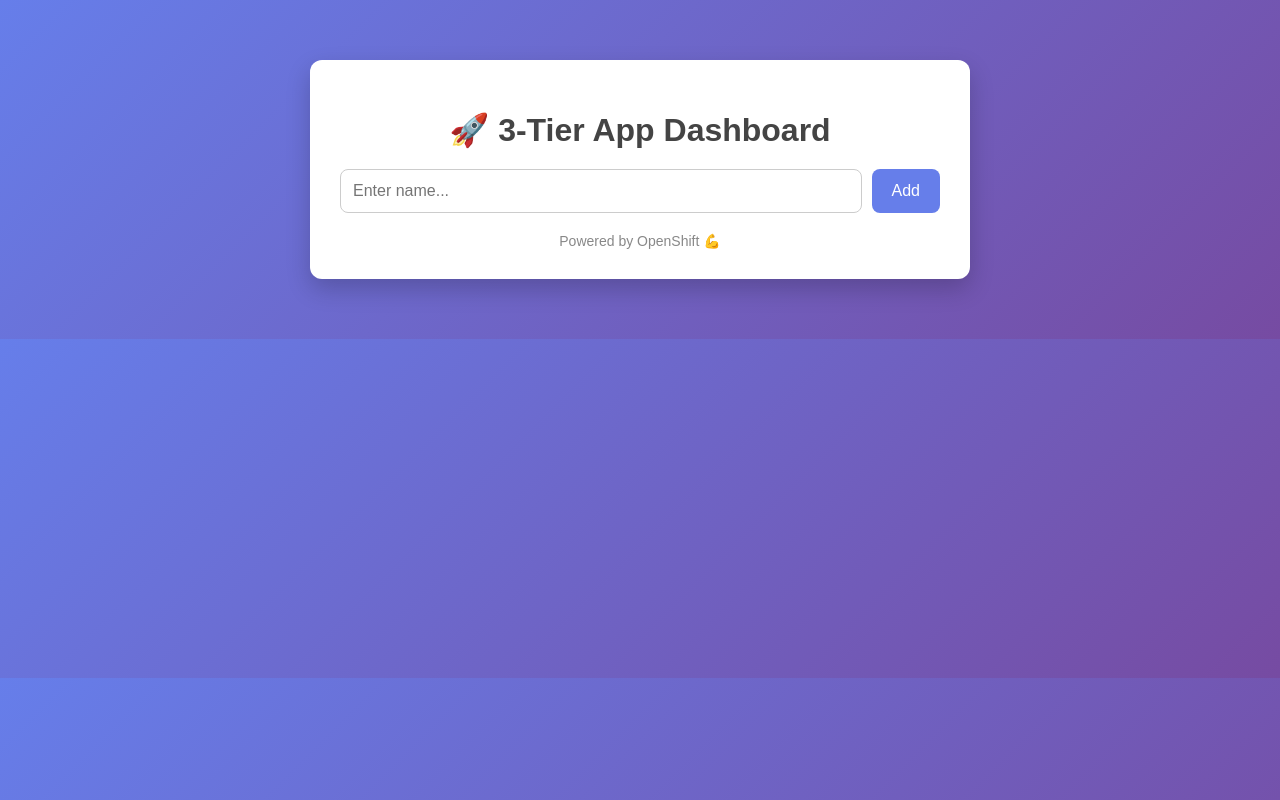
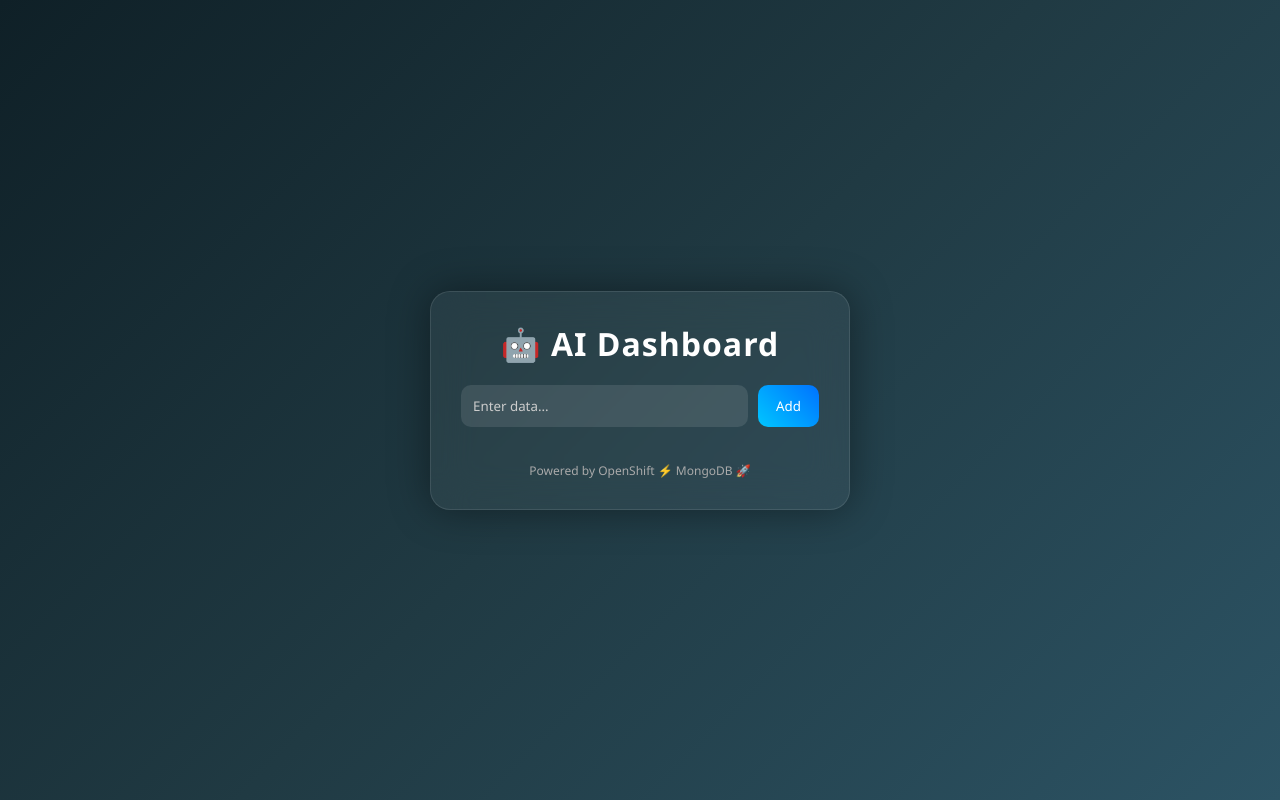
Before and after one commit to vaibhav-devops17/three-tier-openshift-app, a plain HTML site: page frontend/index.html in a window 1280 px wide. Drawn offline with Linux system fonts and the light colour scheme; no server answers.

Commit message:
Update index.html

```diff
--- a/frontend/index.html
+++ b/frontend/index.html
@@ -1,29 +1,48 @@
 <!DOCTYPE html>
 <html>
 <head>
-  <title>3-Tier App</title>
+  <meta charset="UTF-8">
+  <title>AI Dashboard</title>
   <meta name="viewport" content="width=device-width, initial-scale=1.0" />
+
   <style>
-    body {
+    * {
       margin: 0;
-      font-family: Arial, sans-serif;
-      background: linear-gradient(135deg, #667eea, #764ba2);
-      color: #333;
+      padding: 0;
+      box-sizing: border-box;
+      font-family: 'Segoe UI', sans-serif;
     }
 
-    .container {
-      max-width: 600px;
-      margin: 60px auto;
-      background: white;
+    body {
+      height: 100vh;
+      background: linear-gradient(135deg, #0f2027, #203a43, #2c5364);
+      display: flex;
+      justify-content: center;
+      align-items: center;
+      color: white;
+    }
+
+    .card {
+      width: 420px;
+      backdrop-filter: blur(20px);
+      background: rgba(255, 255, 255, 0.05);
+      border-radius: 20px;
       padding: 30px;
-      border-radius: 12px;
-      box-shadow: 0 10px 25px rgba(0,0,0,0.2);
+      box-shadow: 0 0 40px rgba(0,0,0,0.4);
+      border: 1px solid rgba(255,255,255,0.1);
+      animation: fadeIn 1s ease-in-out;
+    }
+
+    @keyframes fadeIn {
+      from {opacity: 0; transform: translateY(20px);}
+      to {opacity: 1; transform: translateY(0);}
     }
 
     h1 {
       text-align: center;
       margin-bottom: 20px;
-      color: #444;
+      font-weight: 600;
+      letter-spacing: 1px;
     }
 
     .input-group {
@@ -35,48 +54,55 @@
     input {
       flex: 1;
       padding: 12px;
-      border-radius: 8px;
-      border: 1px solid #ccc;
-      font-size: 16px;
+      border-radius: 10px;
+      border: none;
+      outline: none;
+      background: rgba(255,255,255,0.1);
+      color: white;
+    }
+
+    input::placeholder {
+      color: #ccc;
     }
 
     button {
-      padding: 12px 20px;
+      padding: 12px 18px;
       border: none;
-      background: #667eea;
+      border-radius: 10px;
+      background: linear-gradient(45deg, #00c6ff, #0072ff);
       color: white;
-      font-size: 16px;
-      border-radius: 8px;
       cursor: pointer;
       transition: 0.3s;
     }
 
     button:hover {
-      background: #5a67d8;
+      transform: scale(1.05);
+      box-shadow: 0 0 10px #00c6ff;
     }
 
     ul {
       list-style: none;
-      padding: 0;
+      max-height: 200px;
+      overflow-y: auto;
     }
 
     li {
-      background: #f4f4f4;
       padding: 12px;
-      border-radius: 8px;
       margin-bottom: 10px;
+      border-radius: 10px;
+      background: rgba(255,255,255,0.08);
       transition: 0.3s;
     }
 
     li:hover {
-      background: #e2e8f0;
+      background: rgba(255,255,255,0.15);
     }
 
     .footer {
       text-align: center;
-      margin-top: 20px;
-      font-size: 14px;
-      color: #888;
+      margin-top: 15px;
+      font-size: 12px;
+      color: #aaa;
     }
 
   </style>
@@ -84,18 +110,18 @@
 
 <body>
 
-  <div class="container">
-    <h1>🚀 3-Tier App Dashboard</h1>
+<div class="card">
+  <h1>🤖 AI Dashboard</h1>
 
   <div class="input-group">
-      <input id="name" placeholder="Enter name..." />
+    <input id="name" placeholder="Enter data..." />
     <button onclick="addItem()">Add</button>
   </div>
 
   <ul id="list"></ul>
 
   <div class="footer">
-      Powered by OpenShift 💪
+    Powered by OpenShift ⚡ MongoDB 🚀
   </div>
 </div>
 
@@ -106,7 +132,7 @@ async function load() {
   const res = await fetch(API);
   const data = await res.json();
   document.getElementById("list").innerHTML =
-    data.map(i => "<li>👤 " + i.name + "</li>").join("");
+    data.map(i => `<li>✨ ${i.name}</li>`).join("");
 }
 
 async function addItem() {
```
Lines whose indentation alone changed are shown as unchanged.
